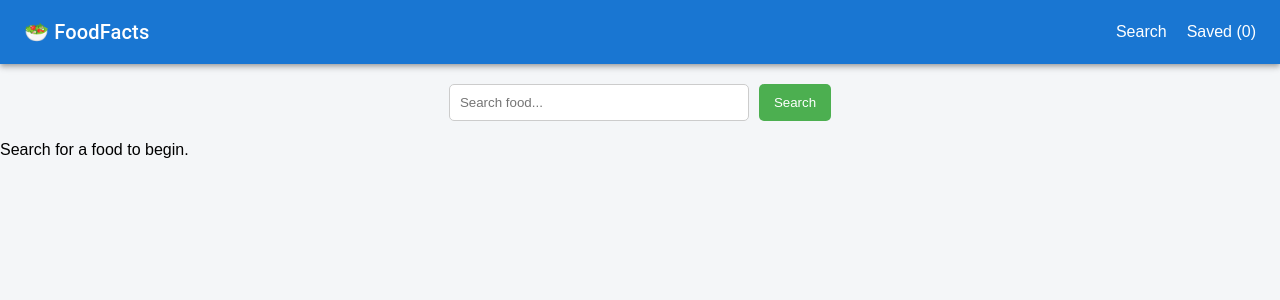
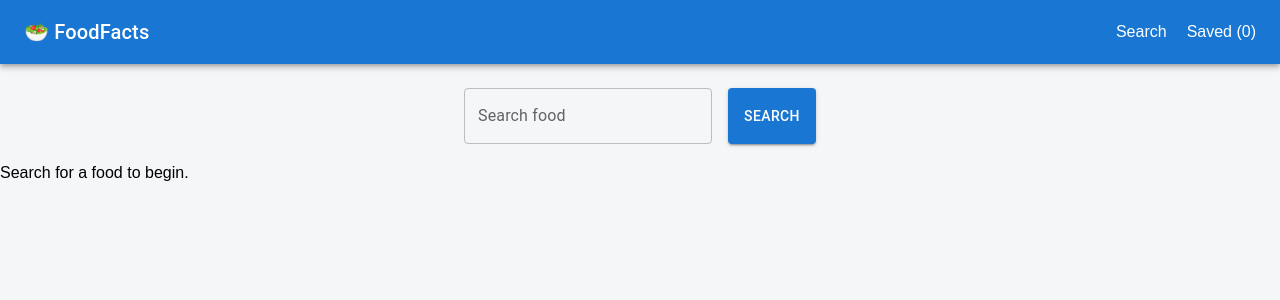
Before and after one commit to Chiranthan007/foodfacts-app, a React (Vite) app: page / in a window 1280 px wide. Shown: the top 300 px of the page. Built offline with nearby package versions, Linux system fonts and the light colour scheme.

Commit message:
feat: convert SearchBar to Material UI

```diff
--- a/src/components/SearchBar.jsx
+++ b/src/components/SearchBar.jsx
@@ -1,25 +1,37 @@
 import { useState } from 'react'
+import { TextField, Button, Box } from '@mui/material'
 
 function SearchBar({ onSearch }) {
   const [query, setQuery] = useState('')
 
   const handleSubmit = (e) => {
     e.preventDefault()
-    if (query.trim()) {
-      onSearch(query)
-    }
+    if (!query.trim()) return
+    onSearch(query)
   }
 
   return (
-    <form onSubmit={handleSubmit}>
-      <input
-        type="text"
-        placeholder="Search food..."
+    <Box
+      component="form"
+      onSubmit={handleSubmit}
+      sx={{
+        display: 'flex',
+        justifyContent: 'center',
+        gap: 2,
+        marginTop: 3
+      }}
+    >
+      <TextField
+        label="Search food"
+        variant="outlined"
         value={query}
         onChange={(e) => setQuery(e.target.value)}
       />
-      <button type="submit">Search</button>
-    </form>
+
+      <Button type="submit" variant="contained">
+        Search
+      </Button>
+    </Box>
   )
 }
 
```
